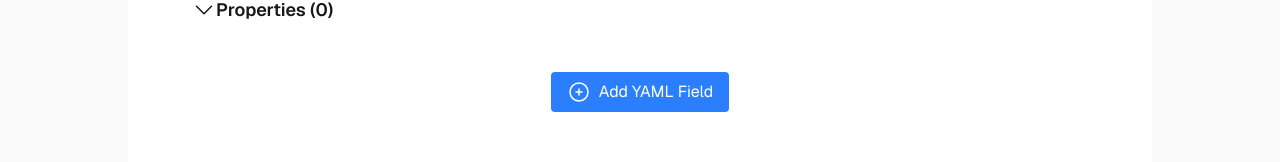
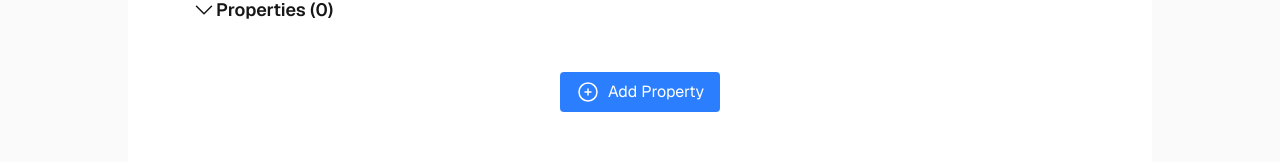
Before and after one commit to danielh-official/markdown-post-writer, a Next.js app: page / in a window 1280 px wide. Shown: the part 236-398 px from the top of the page. Built offline with nearby package versions, Linux system fonts and the light colour scheme.

Commit message:
Rename button label from "Add YAML Field" to "Add Property"

```diff
--- a/app/components/markdown-post-writer.tsx
+++ b/app/components/markdown-post-writer.tsx
@@ -397,7 +397,7 @@ export default function MarkdownPostWriter() {
                   d="M12 9v6m3-3H9m12 0a9 9 0 1 1-18 0 9 9 0 0 1 18 0Z"
                 />
               </svg>
-              Add YAML Field
+              Add Property
             </button>
           </div>
         </div>
```
